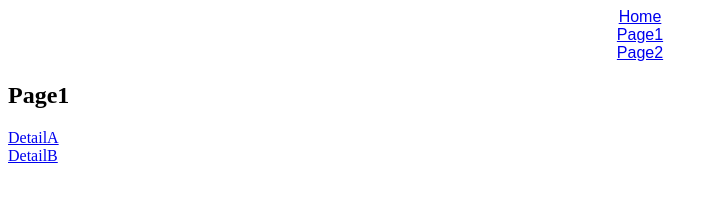
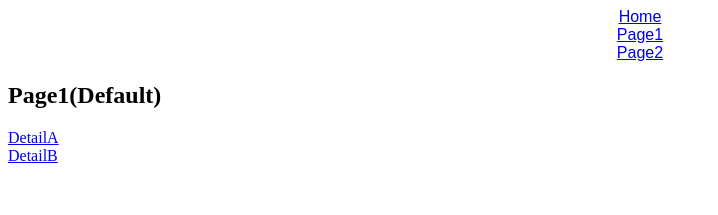
Before and after one commit to yasjpn/router-dom-test1, a React (Create React App) app: page /page1 in a window 1280 px wide. Shown: the top 215 px of the page, without its empty margins (0-718 px from the left). Built offline with nearby package versions, Linux system fonts and the light colour scheme.

Commit message:
add detault page

```diff
--- a/src/App.js
+++ b/src/App.js
@@ -2,6 +2,7 @@ import { BrowserRouter, Link, Routes, Route } from "react-router-dom";
 
 import { Home } from "./Home";
 import { Page1 } from "./Page1";
+import { Page1Default } from "./Page1Default";
 import { Page1DetailA } from "./Page1DetailA";
 import { Page1DetailB } from "./Page1DetailB";
 import { Page2 } from "./Page2";
@@ -20,6 +21,7 @@ export default function App() {
       <Routes>
         <Route path="/" element={<Home />} />
         <Route path="page1" element={<Page1 />}>
+          <Route index element={<Page1Default />} />
           <Route path="detaila" element={<Page1DetailA />} />
           <Route path="detailb" element={<Page1DetailB />} />
         </Route>
--- a/src/Page1.jsx
+++ b/src/Page1.jsx
@@ -1,13 +1,11 @@
-import { Link, Outlet } from "react-router-dom";
+import { Outlet } from "react-router-dom";
 
 export const Page1 = () => {
   return (
     <>
-      <h2>Page1</h2>
-      <Link to="/page1/detaila">DetailA</Link>
-      <br />
-      <Link to="/page1/detailb">DetailB</Link>
-      <Outlet />
+      <div>
+        <Outlet />
+      </div>
     </>
   );
 };
--- /dev/null
+++ b/src/Page1Default.jsx
@@ -0,0 +1,12 @@
+import { Link } from "react-router-dom";
+
+export const Page1Default = () => {
+  return (
+    <>
+      <h2>Page1(Default)</h2>
+      <Link to="/page1/detaila">DetailA</Link>
+      <br />
+      <Link to="/page1/detailb">DetailB</Link>
+    </>
+  );
+};
```
Also changed, not shown: src/README.md (added).
